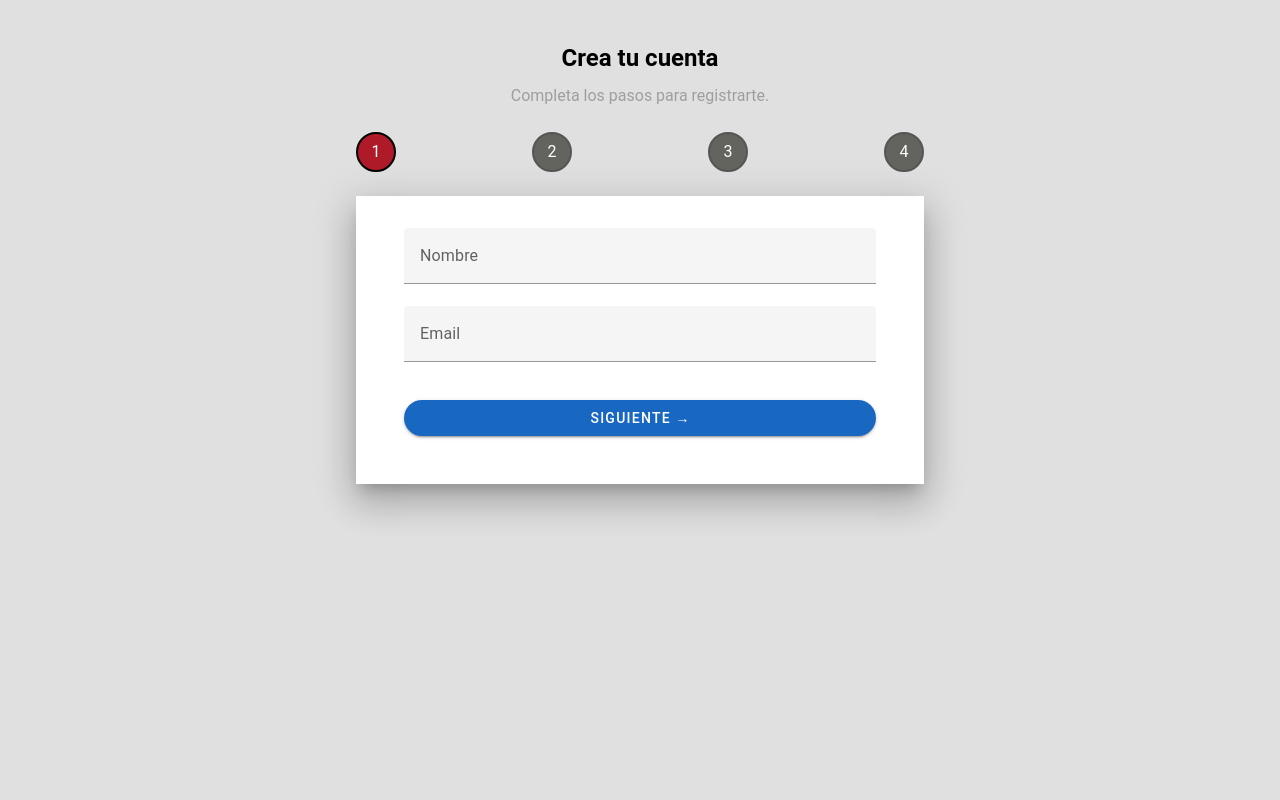
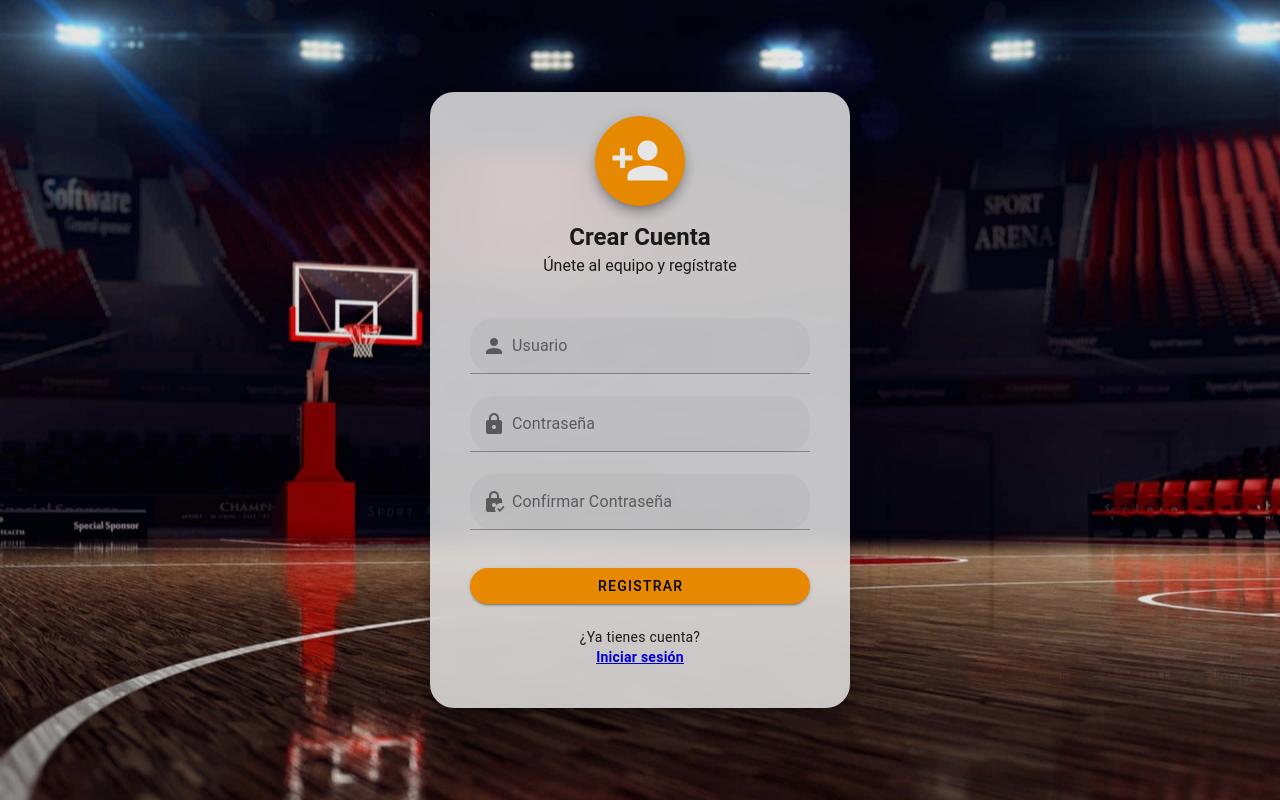
Before and after one commit to albezong/LigaMXArqSoft_Githubb, a Vue app in the folder Frame_LigaMXArqSoft/Vue_LigaMXArqSoft/: page /registerView in a window 1280 px wide. Built offline with nearby package versions, Linux system fonts and the light colour scheme.

Commit message:
Update 0.0.2 RegisterView.vue
Cambio de diseño en registerView

```diff
--- a/Frame_LigaMXArqSoft/Vue_LigaMXArqSoft/src/views/Register/RegisterView.vue
+++ b/Frame_LigaMXArqSoft/Vue_LigaMXArqSoft/src/views/Register/RegisterView.vue
@@ -1,104 +1,95 @@
 <template>
   <v-app>
-        <v-main class="bg-grey-lighten-2">
+    <v-main class="basketball-bg">
+      <v-container
+        class="d-flex justify-center align-center"
+        style="height: 100vh;"
+      >
+        <v-card width="420" elevation="12" class="pa-6 rounded-xl glass-card">
 
-            <v-container class="py-10" style="max-width: 600px;">
+          <!-- Encabezado con ícono -->
+          <div class="text-center mb-6">
+            <v-avatar size="90" color="orange darken-2" class="elevation-8">
+              <v-icon size="60" color="white">mdi-account-plus</v-icon>
+            </v-avatar>
 
-                <!-- TÍTULO -->
-                <h2 class="mb-2 d-flex justify-center align-center">Crea tu cuenta</h2>
-                <p class="text-grey mb-6 d-flex justify-center align-center">Completa los pasos para registrarte.</p>
-
-                <!-- BARRA DE PASOS -->
-                <div class="steps-container mb-6">
-                    <div v-for="n in 4" :key="n" class="step" :class="{
-                        active: step === n,
-                        complete: step > n
-                    }">
-                        {{ n }}
-                    </div>
+            <h2 class="mt-4 text-h5 font-weight-bold orange--text text--darken-2">
+              Crear Cuenta
+            </h2>
+            <p class="grey--text text--darken-1">
+              Únete al equipo y regístrate
+            </p>
           </div>
 
-                <!-- ANIMACIÓN ENTRE PANTALLAS -->
-                <transition class="elevation-20 pt-8 mx-auto pa-12 color-fondoblanco" name="fade-slide" mode="out-in">
-                    <div :key="step">
+          <v-card-text>
+            <v-form ref="form" @submit.prevent="register">
 
-                        <!-- -------------- PANTALLA 1 ------------------ -->
-                        <div v-if="step === 1" class="color-circunferencia">
-                            <v-text-field label="Nombre" v-model="form.nombre" outlined />
-                            <v-text-field label="Email" v-model="form.email" outlined />
+              <v-text-field
+                v-model="username"
+                label="Usuario"
+                outlined
+                rounded
+                dense
+                color="orange darken-2"
+                prepend-inner-icon="mdi-account"
+                required
+              />
 
-                            <v-btn color="primary" block class="mt-4" rounded="xl" @click="goNext">
-                                Siguiente →
-                            </v-btn>
+              <v-text-field
+                v-model="password"
+                label="Contraseña"
+                type="password"
+                outlined
+                rounded
+                dense
+                color="orange darken-2"
+                prepend-inner-icon="mdi-lock"
+                required
+              />
+
+              <v-text-field
+                v-model="confirmPassword"
+                label="Confirmar Contraseña"
+                type="password"
+                outlined
+                rounded
+                dense
+                color="orange darken-2"
+                prepend-inner-icon="mdi-lock-check"
+                required
+              />
+
+              <!-- Mensaje de error -->
+              <div class="text-center mt-2" v-if="errorMessage">
+                <span class="red--text font-weight-bold">{{ errorMessage }}</span>
               </div>
 
-                        <!-- -------------- PANTALLA 2 ------------------ -->
-                        <div v-else-if="step === 2">
-                            <h3 class="text-white mb-4">¿Qué estilo de jugador eres?</h3>
+              <v-btn
+                type="submit"
+                color="orange darken-2"
+                dark
+                large
+                rounded
+                block
+                class="mt-4"
+              >
+                Registrar
+              </v-btn>
 
-                            <v-card :elevation="form.jugadorTipo === 'Ofensivo' ? 12 : 2"
-                                class="pa-4 my-2 selectable-card" @click="form.jugadorTipo = 'Ofensivo'">
-                                <strong>Ofensivo</strong>
-                                <div class="text-grey">Te gusta encestar y atacar.</div>
-                            </v-card>
+            </v-form>
 
-                            <v-card :elevation="form.jugadorTipo === 'Defensivo' ? 12 : 2"
-                                class="pa-4 my-2 selectable-card" @click="form.jugadorTipo = 'Defensivo'">
-                                <strong>Defensivo</strong>
-                                <div class="text-grey">Bloqueos, robos y defensa.</div>
-                            </v-card>
-
-                            <!-- Botones -->
-                            <v-row class="mt-4">
-                                <v-col cols="6">
-                                    <v-btn variant="tonal" block @click="goBack">← Atrás</v-btn>
-                                </v-col>
-
-                                <v-col cols="6">
-                                    <v-btn color="primary" block @click="goNext">Siguiente →</v-btn>
-                                </v-col>
-                            </v-row>
+            <!-- Volver a login -->
+            <div class="text-center mt-6">
+              <span class="grey--text text--darken-1">¿Ya tienes cuenta?</span>
+              <br />
+              <a href="/login" class="orange--text font-weight-bold">
+                Iniciar sesión
+              </a>
             </div>
 
-                        <!-- -------------- PANTALLA 3 ------------------ -->
-                        <div v-else-if="step === 3">
-                            <v-select label="Rol" v-model="form.rol" :items="['Jugador', 'Entrenador', 'Aficionado']"
-                                outlined />
-                            <v-text-field label="Contraseña" v-model="form.contraseña" type="password" outlined />
+          </v-card-text>
 
-                            <!-- Botones -->
-                            <v-row class="mt-4">
-                                <v-col cols="6">
-                                    <v-btn variant="tonal" block @click="goBack">← Atrás</v-btn>
-                                </v-col>
-
-                                <v-col cols="6">
-                                    <v-btn color="primary" block @click="goNext">Siguiente →</v-btn>
-                                </v-col>
-                            </v-row>
-                        </div>
-
-                        <!-- -------------- PANTALLA 4 ------------------ -->
-                        <div v-else-if="step === 4">
-                            <h3 class="text-white">Confirmación</h3>
-                            <p><strong>Nombre:</strong> {{ form.nombre }}</p>
-                            <p><strong>Email:</strong> {{ form.email }}</p>
-                            <p><strong>Tipo jugador:</strong> {{ form.jugadorTipo }}</p>
-                            <p><strong>Rol:</strong> {{ form.rol }}</p>
-
-                            <v-row class="mt-4">
-                                <v-col cols="6">
-                                    <v-btn variant="tonal" block @click="goBack">← Atrás</v-btn>
-                                </v-col>
-
-                                <v-col cols="6">
-                                    <v-btn color="primary" block @click="register">Crear cuenta ✔</v-btn>
-                                </v-col>
-                            </v-row>
-                        </div>
-                    </div>
-                </transition>
-
+        </v-card>
       </v-container>
     </v-main>
   </v-app>
@@ -106,96 +97,41 @@
 
 <script>
 export default {
+  name: "RegisterView",
   data() {
     return {
-            step: 1,
-            form: {
-                nombre: "",
-                email: "",
-                contraseña: "",
-                rol: "",
-                jugadorTipo: ""
-            }
+      username: "",
+      password: "",
+      confirmPassword: "",
+      errorMessage: ""
     };
   },
-
   methods: {
-        goNext() {
-            if (this.step < 4) this.step++;
-        },
-        goBack() {
-            if (this.step > 1) this.step--;
-        },
     register() {
-            alert("Registro completo");
-            console.log("Datos:", this.form);
+      if (this.password === this.confirmPassword) {
+        console.log("User registered:", this.username);
+        this.errorMessage = "";
+        this.$refs.form.reset();
+      } else {
+        this.errorMessage = "Las contraseñas no coinciden.";
+      }
     }
   }
 };
 </script>
 
 <style scoped>
-.text-grey {
-    color: #aaaaaa;
+/* Fondo tipo cancha de basquetbol */
+.basketball-bg {
+  background-image: url('@/img/fondo3.jpeg');
+  background-size: cover;
+  background-position: center;
+  filter: brightness(0.9);
 }
 
-.color-circunferencia {
-    color: #000000;
-}
-
-.color-fondoblanco {
-    background-color: #ffffff;
-}
-
-/* ---- STEPS ---- */
-.steps-container {
-    display: flex;
-    justify-content: space-between;
-}
-
-.step {
-    width: 40px;
-    height: 40px;
-    border-radius: 50%;
-    background: #64645f;
-    color: white;
-    display: flex;
-    align-items: center;
-    justify-content: center;
-    transition: 0.3s;
-    border: 2px solid #555;
-}
-
-.step.active {
-    background-color: #af1a29;
-    border-color: #000;
-}
-
-.step.complete {
-    background-color: #4caf50;
-    border-color: #000;
-}
-
-/* ---- ANIMACIÓN ENTRE PANTALLAS ---- */
-.fade-slide-enter-active,
-.fade-slide-leave-active {
-    transition: all 0.35s ease;
-}
-
-.fade-slide-enter-from {
-    opacity: 0;
-    transform: translateX(20px);
-}
-
-.fade-slide-leave-to {
-    opacity: 0;
-    transform: translateX(-20px);
-}
-
-/* Cartas seleccionables */
-.selectable-card:hover {
-    cursor: pointer;
-    transform: scale(1.02);
-    transition: 0.2s;
+/* Efecto glass moderno */
+.glass-card {
+  backdrop-filter: blur(8px);
+  background: rgba(255, 255, 255, 0.85) !important;
 }
 </style>
```
Lines whose indentation alone changed are shown as unchanged.
